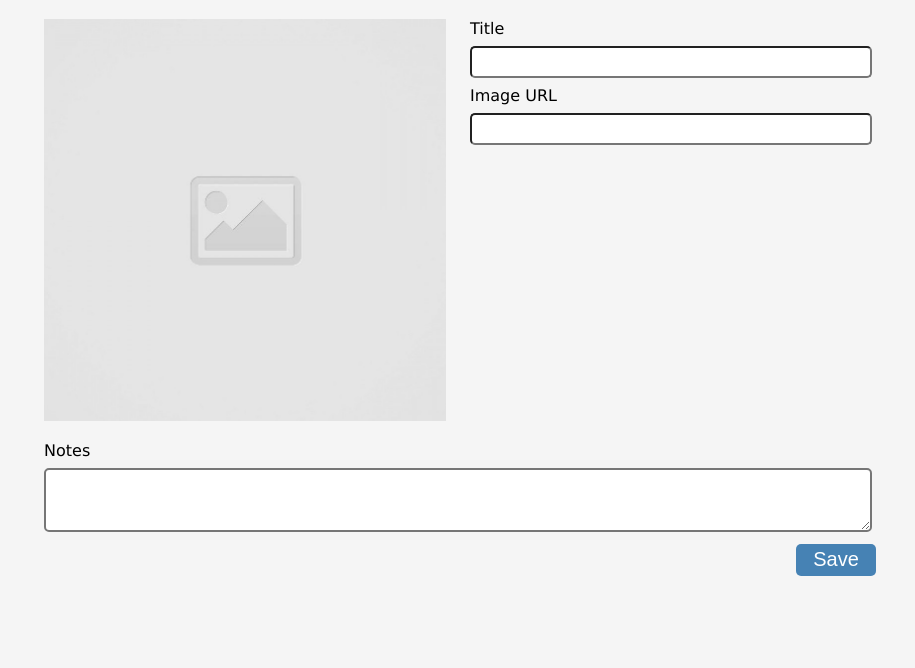
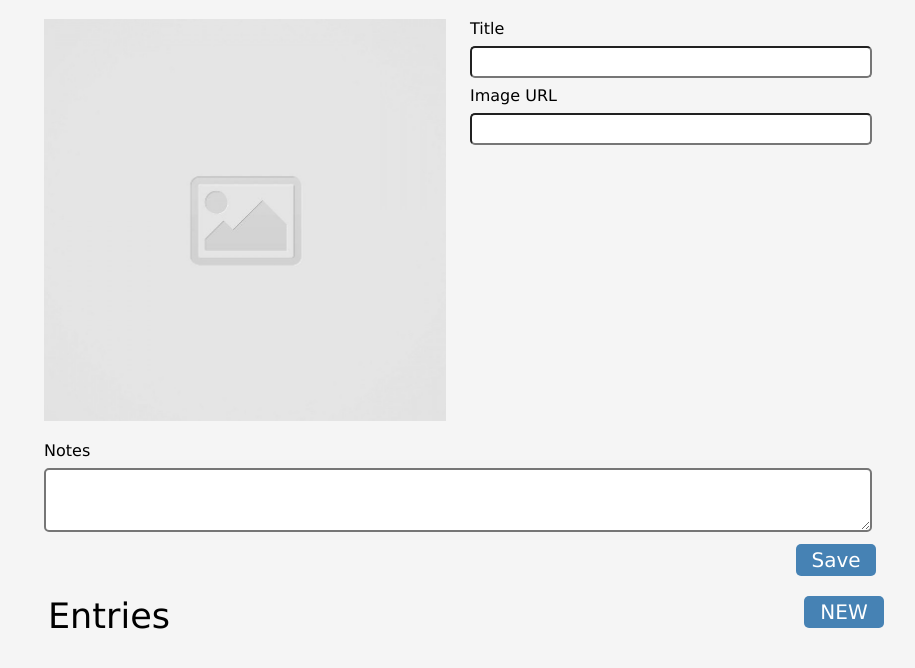
Before and after one commit to Andy-Duenas/code-journal, a website: page index.html in a window 1280 px wide. Shown: the part 110-778 px from the top of the page, without its empty margins (182-1097 px from the left). Drawn offline with Linux system fonts and the light colour scheme.

Commit message:
Added an anchor to the entries view that shows the entry form.#2

```diff
--- a/css/styles.css
+++ b/css/styles.css
@@ -1,5 +1,6 @@
 * {
   background-color: whitesmoke;
+  font-family: 'Lucida Sans', 'Lucida Sans Regular', 'Lucida Grande', 'Lucida Sans Unicode', Geneva, Verdana, sans-serif;
 }
 
 .column-head {
@@ -12,21 +13,12 @@
   height: 3rem;
 }
 
-.entry-nav {
+a {
   color: white;
   background-color: steelblue;
   margin-left: 1rem;
   text-decoration: none;
   font-size: 18px;
-}
-
-.top-title,
-.label-text,
-.column-head,
-.title-entry,
-.description-entry,
-.entry-nav {
-  font-family: 'Lucida Sans', 'Lucida Sans Regular', 'Lucida Grande', 'Lucida Sans Unicode', Geneva, Verdana, sans-serif;
 }
 
 .square-img {
@@ -44,7 +36,8 @@
   text-align: right;
 }
 
-.save-button {
+.save-button,
+.new-entry-button {
   width: 5rem;
   height: 2rem;
   border-style: none;
@@ -67,6 +60,16 @@ textarea {
 
 textarea {
   height: 4rem;
+}
+
+.entry-space {
+  justify-content: space-between;
+  height: 5rem;
+  align-content: center;
+}
+
+.entry-top-title {
+  font-size: 35px;
 }
 
 .entry-list {
@@ -123,4 +126,8 @@ textarea {
   .entry-column {
     width: 100%;
   }
+
+  .entry-top-title {
+    margin-left: 1rem;
+  }
 }
--- a/index.html
+++ b/index.html
@@ -1,6 +1,5 @@
 <!DOCTYPE html>
 <html lang="en">
-
 <head>
   <meta charset="UTF-8">
   <meta name="viewport" content="width=device-width, initial-scale=1.0">
@@ -16,15 +15,13 @@
 <body>
   <div class="container">
     <div class="row">
-      <header class="column-head">Code Journal <a href="" class="entry-nav">Entries</a></header>
+      <header class="column-head">Code Journal <a>Entries</a></header>
     </div>
     <main>
-      <div class="row">
+      <div data-view="entry-form" class="entry-form">
         <div class="column-full">
-          <h1 class="top-title">New Entry</h1>
+          <h1>New Entry</h1>
         </div>
-      </div>
-      <div data-view="entry-form">
         <form>
           <div class="row">
             <div class="column-half">
@@ -56,7 +53,11 @@
           </div>
         </form>
       </div>
-      <div data-view="entries">
+      <div data-view="entries" class="entries">
+        <div class="row entry-space">
+          <div class="entry-top-title">Entries</div>
+          <button class="new-entry-button" type="button">NEW</button>
+        </div>
       </div>
     </main>
   </div>
--- a/js/main.js
+++ b/js/main.js
@@ -67,11 +67,28 @@ function treeMaker(entry) {
   return ulElement;
 }
 
-var mainPage = document.querySelector('[data-view="entries"]');
+var $entriesList = document.querySelector('[data-view="entries"]');
 
 window.addEventListener('DOMContentLoaded', function (event) {
   for (var i = 0; i < data.entries.length; i++) {
     var tree = treeMaker(data.entries[i]);
-    mainPage.appendChild(tree);
+    $entriesList.appendChild(tree);
   }
 });
+
+var $entriesLink = document.querySelector('a');
+var $newEntryButton = document.querySelector('.new-entry-button');
+var $entriesDiv = document.querySelector('.entries');
+var $entryformDiv = document.querySelector('.entry-form');
+
+$entriesLink.addEventListener('click', function (event) {
+  $entryformDiv.className = 'hidden';
+  $entriesDiv.className = 'entries';
+  data.view = 'entries';
+});
+
+$newEntryButton.addEventListener('click', function (event) {
+  $entriesDiv.className = 'hidden';
+  $entryformDiv.className = 'entries';
+  data.view = 'entry-form';
+});
```
